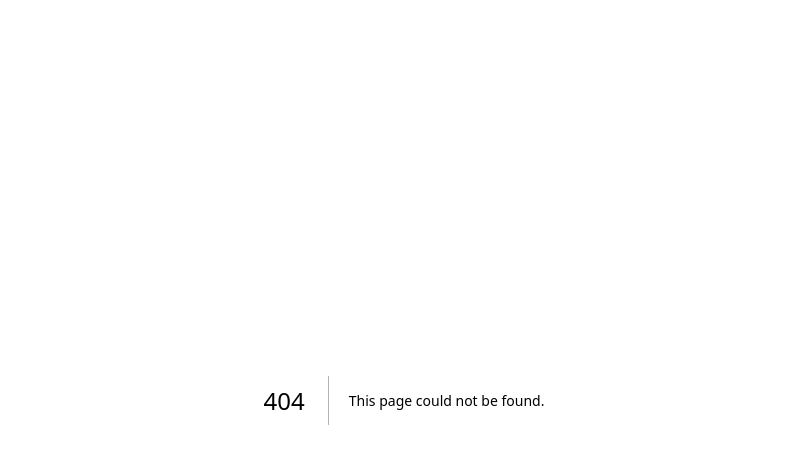
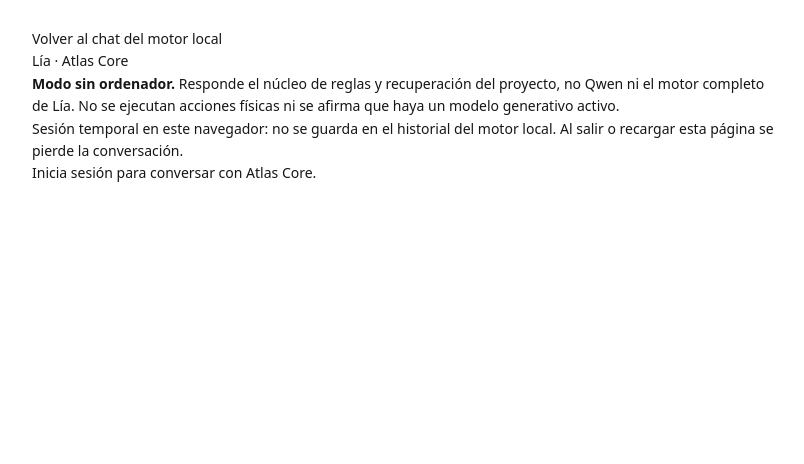
Before and after one commit to pablocunatlopez-cmd/atlas-unificado, a Next.js app in the folder cloud/: page /chat/offline in a window 1280 px wide. Before the commit this address had no page. Shown: the top 464 px of the page, without its empty margins (236-1040 px from the left). Built offline with nearby package versions, Linux system fonts and the light colour scheme.

Commit message:
feat(lia): add dedicated cloud offline chat route

```diff
--- /dev/null
+++ b/cloud/app/chat/offline/page.tsx
@@ -0,0 +1,8 @@
+import OfflineChat from './offline-chat';
+import {chatGPTSignInPath,getChatGPTUser} from '../../chatgpt-auth';
+export const dynamic='force-dynamic';
+export const metadata={title:'Lía · Atlas Core sin PC',description:'Conversación temporal con el núcleo nativo Atlas Core, sin motor local.'};
+export default async function OfflineChatPage(){
+ const user=await getChatGPTUser();
+ return <OfflineChat signedIn={!!user} signInPath={chatGPTSignInPath('/chat/offline/')} />;
+}
```
